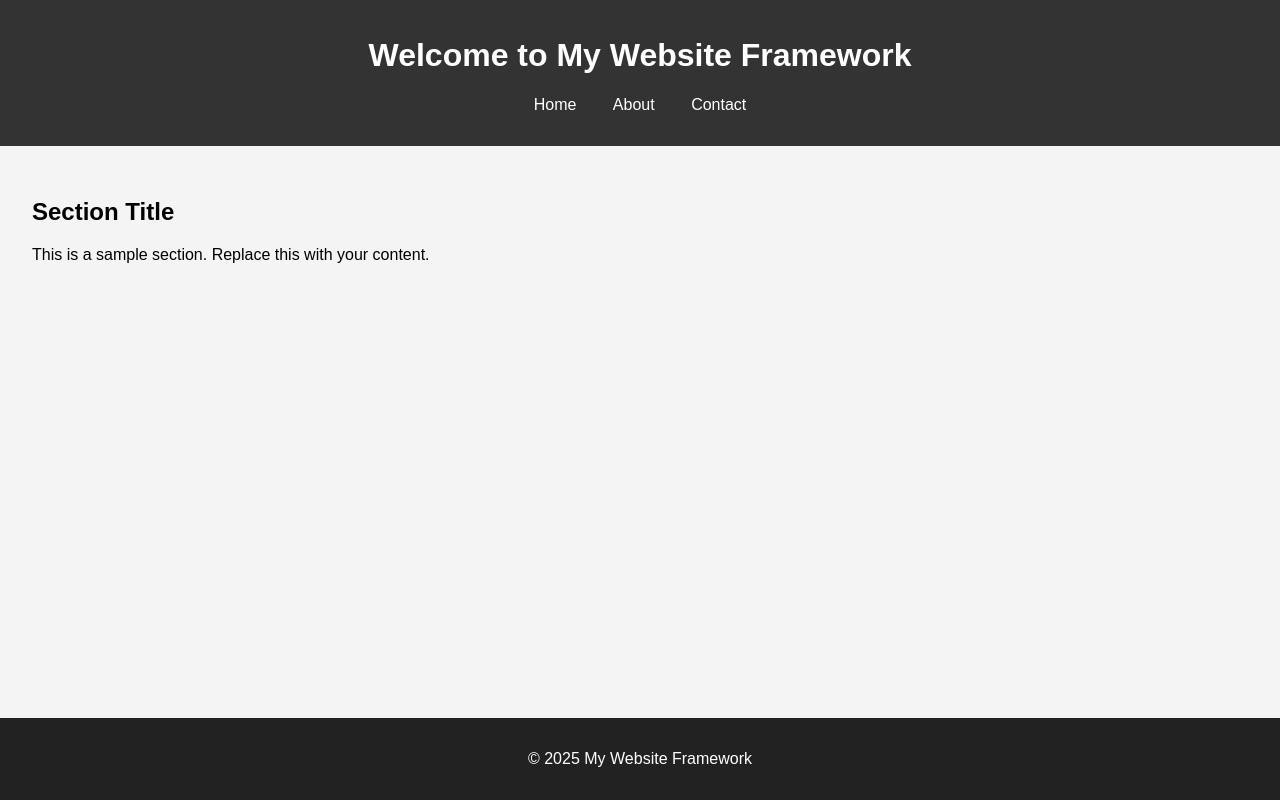
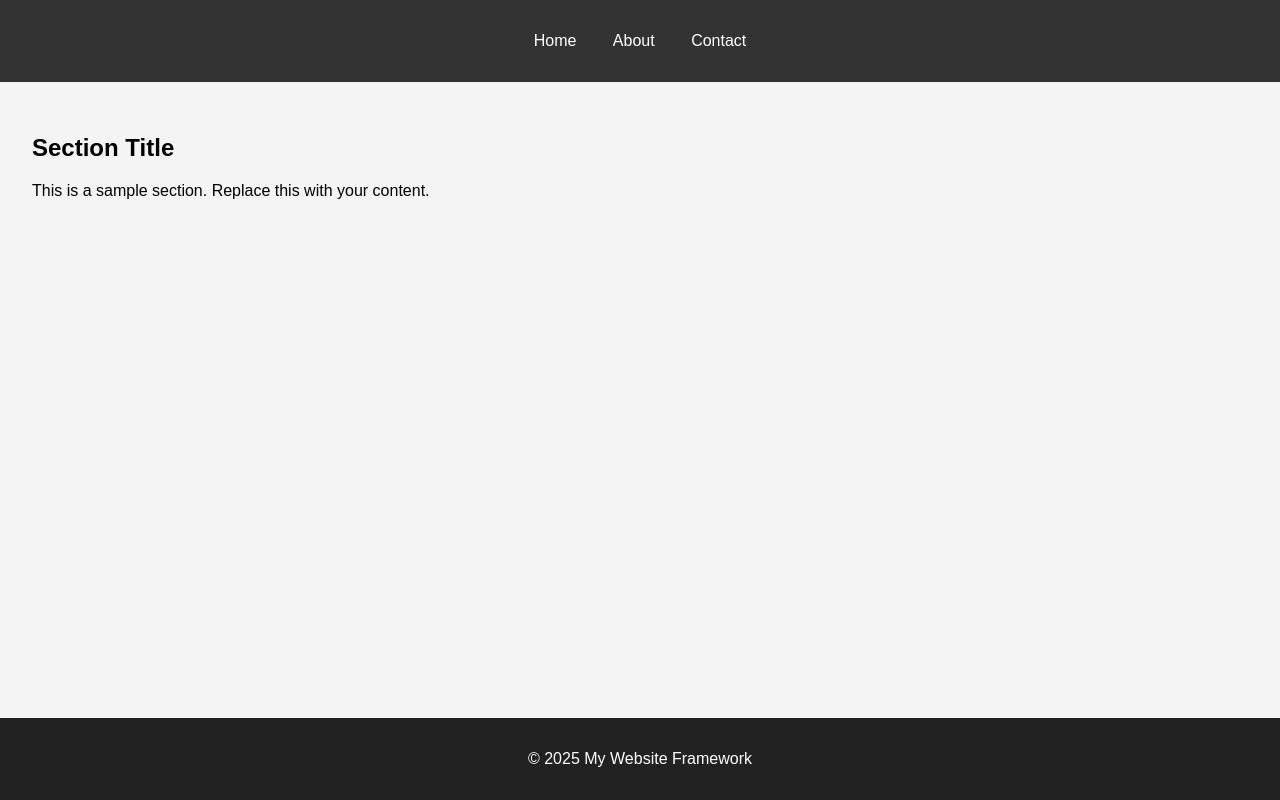
Before and after one commit to DaKittengamer/Astro-Factory, a plain HTML site: page website/index.html in a window 1280 px wide. Drawn offline with Linux system fonts and the light colour scheme.

Commit message:
Website edit

```diff
--- a/website/index.html
+++ b/website/index.html
@@ -3,12 +3,11 @@
 <head>
     <meta charset="UTF-8">
     <meta name="viewport" content="width=device-width, initial-scale=1.0">
-    <title>My Website Framework</title>
+    <title>Astro Factory</title>
     <link rel="stylesheet" href="style.css">
 </head>
 <body>
     <header>
-        <h1>Welcome to My Website Framework</h1>
         <nav>
             <ul>
                 <li><a href="#">Home</a></li>
```
